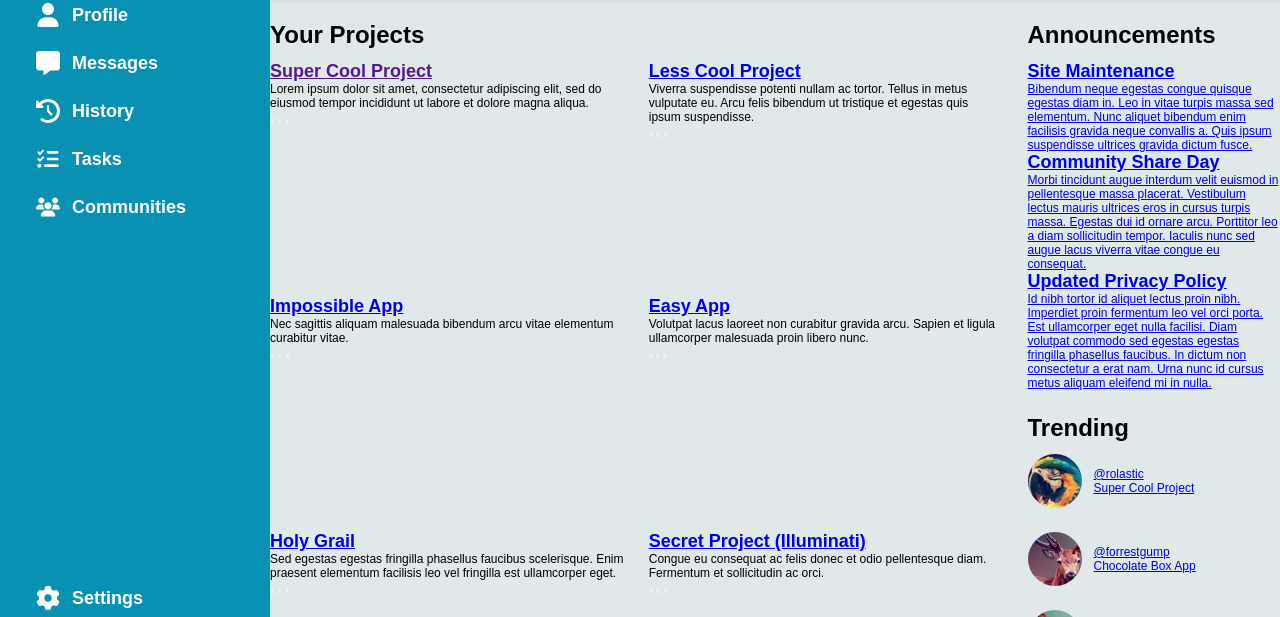
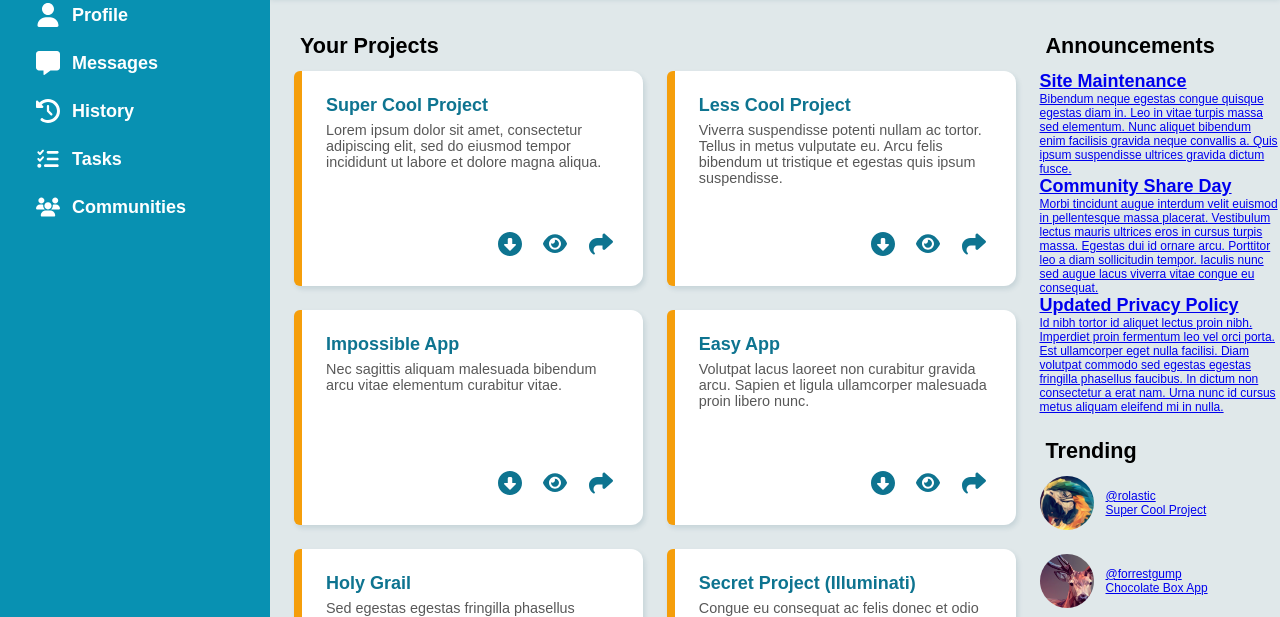
Before and after one commit to roesparc/Dashboard, a plain HTML site: page index.html in a window 1280 px wide. Shown: the part 177-794 px from the top of the page. Drawn offline with Linux system fonts and the light colour scheme; a web font is replaced by a local one.

Commit message:
Style projects section

```diff
--- a/style.css
+++ b/style.css
@@ -172,6 +172,11 @@ form button:active {
 .header-profile > a:hover {
     background-color: var(--dark-color);
 }
+.header-profile > a:active {
+    background-color: var(--main-dark-color);
+    fill: var(--light-color);
+    transition: none;
+}
 
 .header-profile svg {
     width: 2rem;
@@ -249,16 +254,21 @@ main {
     display: grid;
     grid-template-columns: 3fr 1fr;
     height: fit-content;
-    margin-top: 2rem;
+    margin: 3rem 0 2rem 2rem;
+    gap: 2rem;
+}
+
+main h1 {
+    font-size: 1.8rem;
+    margin-left: 0.5rem;
 }
 
 .projects {
     grid-row: 1 / 3;
     display: grid;
-    grid-template: auto / repeat(auto-fit, minmax(350px, 1fr));
+    grid-template: auto / repeat(auto-fit, minmax(300px, 1fr));
     grid-auto-rows: 1fr;
     gap: 2rem;
-    margin-right: 2rem;
 }
 
 .projects h1 {
@@ -266,12 +276,65 @@ main {
     margin-bottom: -1rem;
 }
 
+.projects > div {
+    background-color: var(--light-color);
+
+    padding: 2rem;
+    border-radius: 0.5rem 1rem 1rem 0.5rem;
+    border-left: 8px solid #f59e0b;
+    box-shadow: 2px 3px 5px var(--dark-color);
+
+    display: grid;
+    grid-template-rows: auto 1fr;
+}
+
+.projects > div div:last-child {
+    align-self: end;
+    justify-self: end;
+}
+
+.projects h2 a {
+    font-size: 1.5rem;
+    text-decoration: none;
+    color: var(--main-dark-color);
+}
+.projects h2 a:hover {
+    text-decoration: underline;
+    text-decoration-thickness: 2px;
+}
+
+.projects p {
+    font-size: 1.2rem;
+    color: #585858;
+
+    margin-top: 0.5rem;
+}
+
+.projects button {
+    width: 3rem;
+    height: 3rem;
+    border: none;
+    background-color: transparent;
+    cursor: pointer;
+    fill: var(--main-dark-color);
+    padding: 0.5rem;
+    border-radius: 50%;
+    transition: var(--standard-transition);
+}
+.projects button + button {
+    margin-left: 0.5rem;
+}
+.projects button:hover {
+    background-color: var(--dark-color);
+}
+.projects button:active {
+    background-color: var(--main-dark-color);
+    fill: var(--light-color);
+    transition: none;
+}
+
 .announcements-content {
     margin-top: 1rem;
-}
-
-.trending {
-    margin-top: 2rem;
 }
 
 .trending-content {
```
